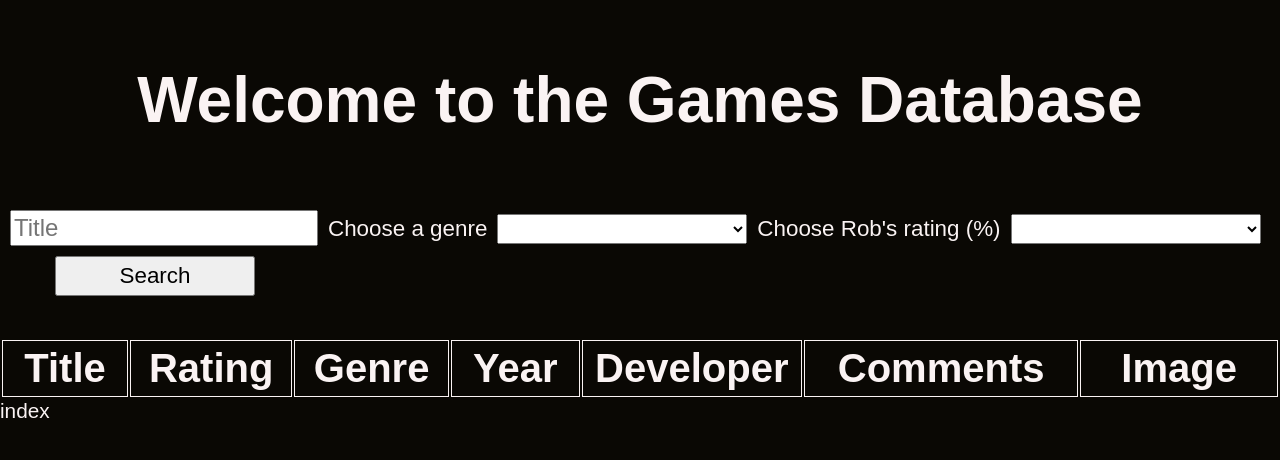
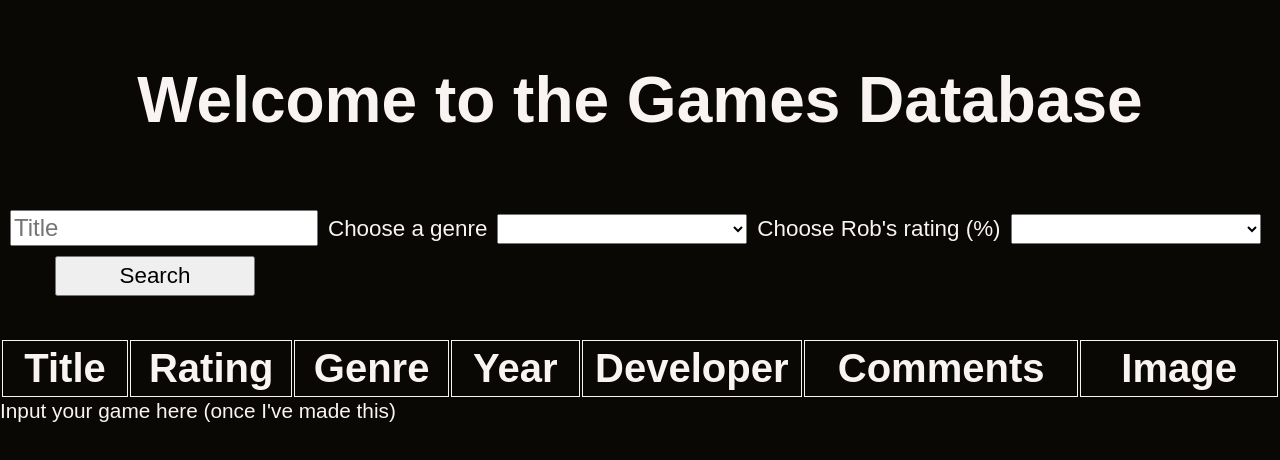
Before and after one commit to RobertHJones/Game-rating-frontend, a React (Create React App) app: page / in a window 1280 px wide. Shown: the top 460 px of the page. Built offline with nearby package versions, Linux system fonts and the light colour scheme.

Commit message:
need to fix deploy

```diff
--- a/src/Components/App/App.js
+++ b/src/Components/App/App.js
@@ -13,17 +13,17 @@ function App() {
     console.log(API_URL);
     const response = await fetch(`${API_URL}/?title=${title}`);
     const data = await response.json();
-    console.log(data);
+    console.log(data.payload[0].id);
     setGameData(data.payload);
   }
+
+  // game not fetching on the deploy - fix this and increase search parameters to other fields
 
   return (
     <div className="App">
       <Header />
       <InputGet onSubmit={fetchGames} />
-      <GameTable details={gameData} key={gameData.id} />{" "}
-      {/* need to figure out how to display a table in rows etc using React */}
-      <InputPost />
+      <GameTable details={gameData} key={gameData.id} /> <InputPost />
     </div>
   );
 }
--- a/src/Components/Input-post/index.js
+++ b/src/Components/Input-post/index.js
@@ -1,3 +1,3 @@
 export default function InputPost() {
-  return <div>index</div>;
+  return <div>Input your game here (once I've made this)</div>;
 }
```
